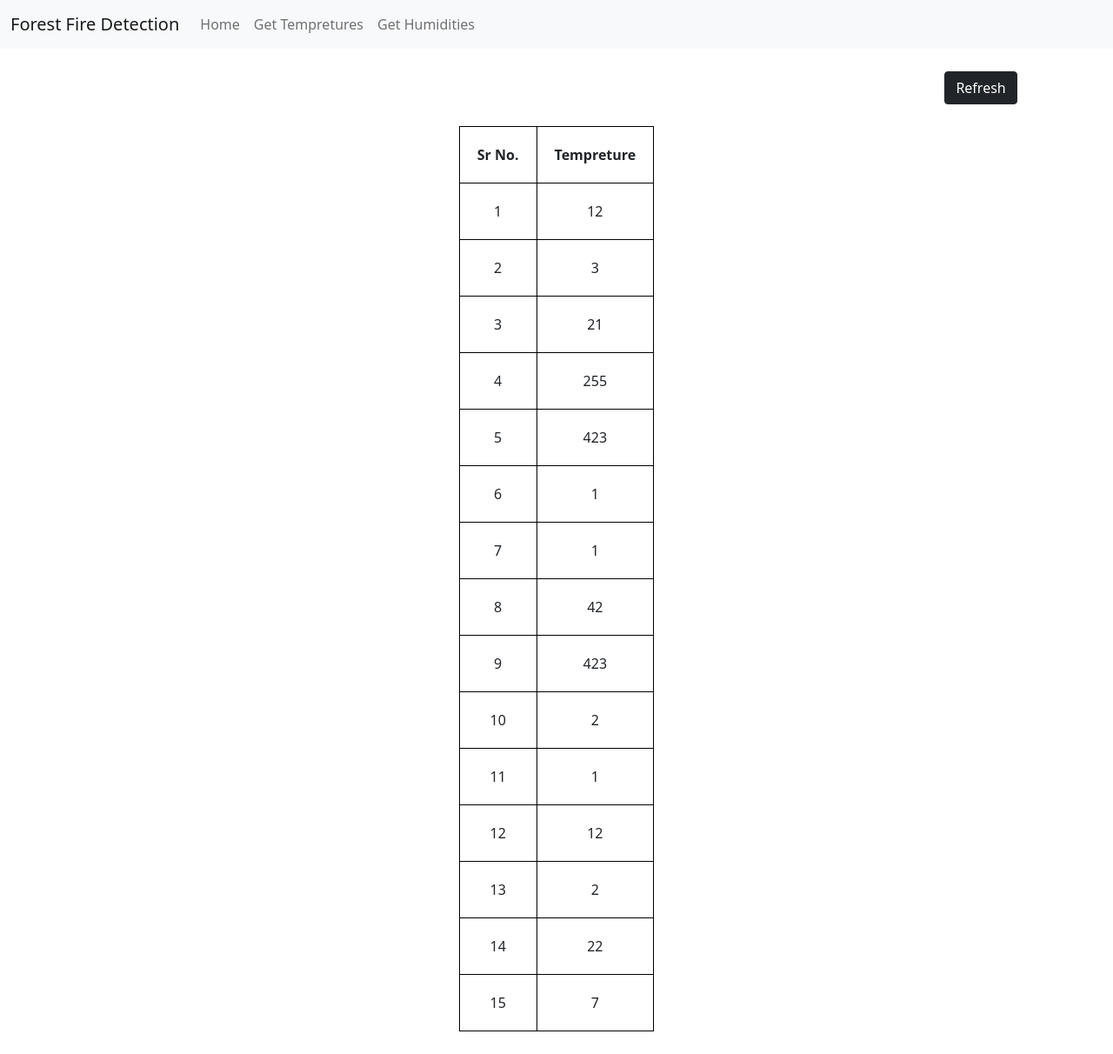
After one commit to SravanChittupalli/Forest-Fire-Detection, a Flask app: page /tempreture in a window 1280 px wide. The commit adds this page. Shown: the whole page at 87% size. Run offline with Flask 2, Linux system fonts and the light colour scheme.

Commit message:
Further webpages added

```diff
--- a/app.py
+++ b/app.py
@@ -1,27 +1,59 @@
 import io
+# import pyrebase
 import random
 from flask import Flask,Response, render_template
 from matplotlib.backends.backend_agg import FigureCanvasAgg as FigureCanvas
 from matplotlib.figure import Figure
 
+# config={
+#     "apiKey": "AIzaSyB1ka_mJvweWWDEDeOzvKPZ2Y1ydbVVk58",
+#     "authDomain": "test-b5397.firebaseapp.com",
+#     "databaseURL": "https://test-b5397-default-rtdb.firebaseio.com",
+#     "projectId": "test-b5397",
+#     "storageBucket": "test-b5397.appspot.com",
+#     "messagingSenderId": "603558314359",
+#     "appId": "1:603558314359:web:5f651d283ac168ce972172",
+#     "measurementId": "G-SGWRCHF03D"
+# }
+# firebase = pyrebase.initialize_app(config)
+# db = firebase.database()
+# info = db.child("Test").child("Data").get().val()
+# temp=[]
+# humid=[]
+# for i in info.items():
+#     temp.append(i[1]["temp"])
+#     humid.append(i[1]["humid"])
+
 app = Flask(__name__)
+
 @app.route('/')
 def home():
-    return render_template("index.html")
+    return render_template("index.html", latest_temp = 35, latest_humid = 65)
+
 @app.route('/plot.png')
 def plot_png():
     fig = create_figure()
     output = io.BytesIO()
     FigureCanvas(fig).print_png(output)
-    return Response(output.getvalue(), mimetype='image/png')
+    return Response(output.getvalue(), mimetype = 'image/png')
 
 def create_figure():
     fig = Figure()
     axis = fig.add_subplot(1, 1, 1)
-    ys = [random.randint(0, 100) for i in range(100)]
+    ys = [i for i in range(100)]
     xs = [i for i in range(100)]
     axis.plot(xs, ys)
     return fig
 
+@app.route('/tempreture')
+def tempreture():
+    info = [7,22,2,12,1,2,423,42,1,1,423,255,21,3,12]
+    return render_template("tempreture.html", temp = info)
+
+@app.route('/humidity')
+def humidity():
+    info = [7,22,2,12,1,255,21,3,12]
+    return render_template("humidity.html", humid = info)
+
 if __name__ == "__main__":
     app.run(debug=True)
--- a/static/css/styles.css
+++ /dev/null
@@ -1,4 +0,0 @@
-div {
-    text-align: center;
-
-}
--- /dev/null
+++ b/templates/base.html
@@ -0,0 +1,42 @@
+<!DOCTYPE html>
+<html>
+<head>
+  <link href="https://cdn.jsdelivr.net/npm/bootstrap@5.0.0-beta3/dist/css/bootstrap.min.css" rel="stylesheet" integrity="sha384-eOJMYsd53ii+scO/bJGFsiCZc+5NDVN2yr8+0RDqr0Ql0h+rP48ckxlpbzKgwra6" crossorigin="anonymous">
+  <title>Forest Fire</title>
+  <meta http-equiv="refresh" content="15">
+  {% block styleContent %} {% endblock %}
+</head>
+<body>
+
+  <nav class="navbar navbar-expand-lg navbar-light bg-light">
+    <div class="container-fluid">
+      <a class="navbar-brand" href="#">Forest Fire Detection</a>
+      <button class="navbar-toggler" type="button" data-bs-toggle="collapse" data-bs-target="#navbarSupportedContent" aria-controls="navbarSupportedContent" aria-expanded="false" aria-label="Toggle navigation">
+        <span class="navbar-toggler-icon"></span>
+      </button>
+      <div class="collapse navbar-collapse" id="navbarSupportedContent">
+        <ul class="navbar-nav me-auto mb-2 mb-lg-0">
+          <li class="nav-item">
+            <a class="nav-link" href="/">Home</a>
+          </li>
+          <li class="nav-item">
+            <a class="nav-link" href="/tempreture">Get Tempretures</a>
+          </li>
+          <li class="nav-item">
+            <a class="nav-link" href="/humidity">Get Humidities</a>
+          </li>
+        </ul>
+      </div>
+    </div>
+  </nav>
+
+  <div class="container" style="margin-top: 2%;">
+    <button type="button" class="btn btn-dark" style="margin-left: 90%;" onClick="window.location.reload();">Refresh</button>
+  </div>
+
+  {% block content %} {% endblock %}
+
+<script src="https://cdn.jsdelivr.net/npm/@popperjs/core@2.9.1/dist/umd/popper.min.js" integrity="sha384-SR1sx49pcuLnqZUnnPwx6FCym0wLsk5JZuNx2bPPENzswTNFaQU1RDvt3wT4gWFG" crossorigin="anonymous"></script>
+<script src="https://cdn.jsdelivr.net/npm/bootstrap@5.0.0-beta3/dist/js/bootstrap.min.js" integrity="sha384-j0CNLUeiqtyaRmlzUHCPZ+Gy5fQu0dQ6eZ/xAww941Ai1SxSY+0EQqNXNE6DZiVc" crossorigin="anonymous"></script>
+</body>
+</html>
--- /dev/null
+++ b/templates/tempreture.html
@@ -0,0 +1,34 @@
+{% extends "base.html" %}
+
+{% block styleContent %}
+<style>
+    table, th, td {
+      border: 1px solid black;
+      margin: 2% auto;
+      text-align: center;
+    }
+
+    th, td {
+      padding: 20px;
+    }
+</style>
+{% endblock %}
+
+{% block content %}
+<table>
+    <thead>
+        <tr>
+            <th>Sr No.</th>
+            <th>Tempreture</th>
+        </tr>
+    </thead>
+    <tbody>
+        {% for i in range(temp|length): %}
+        <tr>
+            <td>{{ i+1 }}</td>
+            <td>{{ temp[-(i+1)] }}</td>
+        </tr>
+        {% endfor %}
+    </tbody>
+</table>
+{% endblock %}
```
Also changed, not shown: templates/humidity.html (added, +34 -0 lines), templates/index.html (+10 -20 lines), static/css/main.css (added).
